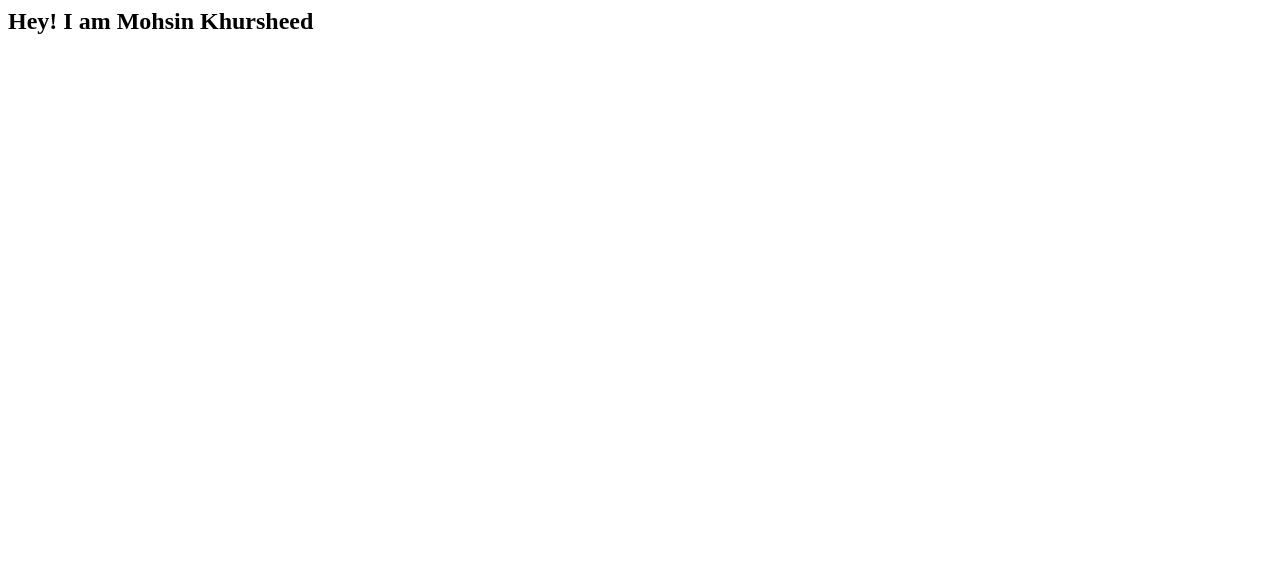
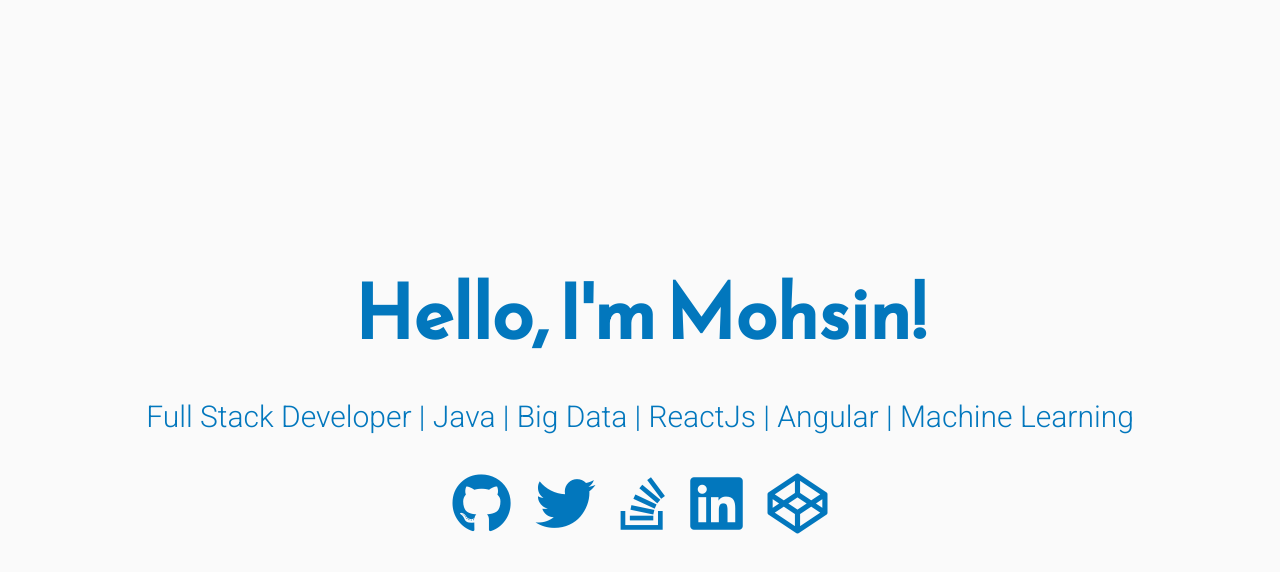
Before and after one commit to mohsinkd786/mohsinkd786.github.io, a plain HTML site: page index.html in a window 1280 px wide. Drawn offline with Linux system fonts and the light colour scheme.

Commit message:
Update Pages

```diff
--- /dev/null
+++ b/css/reset.css
@@ -0,0 +1,25 @@
+/* Minimal CSS Reset */
+
+html {
+  box-sizing: border-box;
+  font-size: 12px;
+}
+
+*, *:before, *:after {
+  box-sizing: inherit;
+}
+
+body, h1, h2, h3, h4, h5, h6, p, ol, ul {
+  margin: 0;
+  padding: 0;
+  font-weight: normal;
+}
+
+ol, ul {
+  list-style: none;
+}
+
+img {
+  max-width: 100%;
+  height: auto;
+}
--- /dev/null
+++ b/css/styles.css
@@ -0,0 +1,71 @@
+/* Typography */
+
+html {
+	font-family: 'Roboto', sans-serif;
+}
+
+@media (min-width: 576px) {
+	html {
+		font-size: 14px;
+	}
+}
+
+@media (min-width: 768px) {
+	html {
+		font-size: 16px;
+	}
+}
+
+@media (min-width: 992px) {
+	html {
+		font-size: 18px;
+	}
+}
+
+@media (min-width: 1200px) {
+	html {
+		font-size: 20px;
+	}
+}
+
+.icons-social i {
+	font-size: 3em;
+}
+
+/* Custom Styles */
+
+main {
+	display: flex;
+	flex-direction: column;
+	min-height: 100vh;
+	justify-content: center;
+	padding: 0 30px;
+	text-align: center;
+}
+
+main > .intro {
+	font-family: 'Reem Kufi', sans-serif;
+	font-size: 3.75em;
+	font-weight: 600;
+}
+
+main > .tagline {
+	font-size: 1.5rem;
+	margin: 1.5rem 0;
+	font-weight: 100;
+}
+
+.icons-social i {
+	padding: 10px;
+}
+
+.devto {
+	margin-bottom: -0.20rem;
+}
+
+.devto svg {
+	margin-bottom: -0.20rem;
+	margin-left: 0.675rem;;
+	width: 2.65rem;
+	height: 2.65rem;
+}
--- /dev/null
+++ b/css/themes/green-white.css
@@ -0,0 +1,14 @@
+/* Theme */
+
+main {
+	background: #43A047;
+	color: #FAFAFA;
+}
+
+.icons-social a {
+	color: #FAFAFA;
+}
+
+.icons-social a svg path{
+	fill: #FAFAFA;
+}
--- /dev/null
+++ b/css/themes/grey-white.css
@@ -0,0 +1,14 @@
+/* Theme */
+
+main {
+	background: #485564;
+	color: #FAFAFA;
+}
+
+.icons-social a {
+	color: #FAFAFA;
+}
+
+.icons-social a svg path{
+	fill: #FAFAFA;
+}
--- /dev/null
+++ b/css/themes/indigo-white.css
@@ -0,0 +1,14 @@
+/* Theme */
+
+main {
+	background: #303F9F;
+	color: #FAFAFA;
+}
+
+.icons-social a {
+	color: #FAFAFA;
+}
+
+.icons-social a svg path{
+	fill: #FAFAFA;
+}
--- /dev/null
+++ b/css/themes/red-white.css
@@ -0,0 +1,14 @@
+/* Theme */
+
+main {
+	background: #AF3D4E;
+	color: #FAFAFA;
+}
+
+.icons-social a {
+	color: #FAFAFA;
+}
+
+.icons-social a svg path{
+	fill: #FAFAFA;
+}
--- /dev/null
+++ b/css/themes/white-blue.css
@@ -0,0 +1,14 @@
+/* Theme */
+
+main {
+	background: #FAFAFA;
+	color: #0277BD;
+}
+
+.icons-social a {
+	color: #0277BD;
+}
+
+.icons-social a svg path{
+	fill: #0277BD;
+}
--- /dev/null
+++ b/css/themes/white-grey.css
@@ -0,0 +1,14 @@
+/* Theme */
+
+main {
+	background: #EDEDED;
+	color: #4B5658;
+}
+
+.icons-social a {
+	color: #4B5658;
+}
+
+.icons-social a svg path{
+	fill: #4B5658;
+}
--- /dev/null
+++ b/css/themes/white-indigo.css
@@ -0,0 +1,14 @@
+/* Theme */
+
+main {
+	background: #E8EAF6;
+	color: #303F9F;
+}
+
+.icons-social a {
+	color: #303F9F;
+}
+
+.icons-social a svg path{
+	fill: #303F9F;
+}
--- /dev/null
+++ b/css/themes/white-red.css
@@ -0,0 +1,14 @@
+/* Theme */
+
+main {
+	background: #EDEDED;
+	color: #AF3D4E;
+}
+
+.icons-social a {
+	color: #AF3D4E;
+}
+
+.icons-social a svg path{
+	fill: #AF3D4E;
+}
--- /dev/null
+++ b/css/themes/yellow-black.css
@@ -0,0 +1,14 @@
+/* Theme */
+
+main {
+	background: #FFEB3B;
+	color: #1E1E1E;
+}
+
+.icons-social a {
+	color: #1E1E1E;
+}
+
+.icons-social a svg path{
+	fill: #1E1E1E;
+}
--- a/index.html
+++ b/index.html
@@ -1,8 +1,32 @@
+<!DOCTYPE html>
 <html>
-  <head>
-    <title>Mohsin Khursheed</title>
-   </head>
-  <body>
-    <h2>Hey! I am Mohsin Khursheed</h2>
-  </body>
+<head>
+	<meta charset="utf-8">
+	<meta http-equiv="X-UA-Compatible" content="IE=edge">
+	<meta name="viewport" content="width=device-width, initial-scale=1.0">
+
+	<title>Mohsin Khursheed | Full Stack Developer</title>
+
+	<link rel="icon" href="favicon.ico" type="image/png" />
+
+	<link href="https://fonts.googleapis.com/css?family=Reem+Kufi|Roboto:300" rel="stylesheet">
+	<link href="https://use.fontawesome.com/releases/v5.0.8/css/all.css" rel="stylesheet">
+	<link rel="stylesheet" href="css/reset.css">
+	<link rel="stylesheet" href="css/styles.css">
+	<link rel="stylesheet" href="css/themes/white-blue.css">
+</head>
+<body>
+	<main>
+		<div class="intro">Hello, I'm Mohsin!</div>
+		<div class="tagline">Full Stack Developer | Java | Big Data | ReactJs | Angular | Machine Learning </div>
+		<!-- Find your icons from here - https://fontawesome.com/icons?d=gallery&s=brands -->
+		<div class="icons-social">
+			<a target="_blank" href="https://github.com/mohsinkd786"><i class="fab fa-github"></i></a>
+			<a target="_blank" href="https://twitter.com/mohsinkd786"><i class="fab fa-twitter"></i></a>
+			<a target="_blank" href="https://stackoverflow.com/users/6787111/m-k"><i class="fab fa-stack-overflow"></i></a>
+			<a target="_blank" href="https://www.linkedin.com/in/mohsinkhursheed"><i class="fab fa-linkedin"></i></a>
+			<a target="_blank" href="https://codepen.io"><i class="fab fa-codepen"></i></a>
+    </div>
+	</main>
+</body>
 </html>
```
Also changed, not shown: favicon.ico (added), 1 other file.
